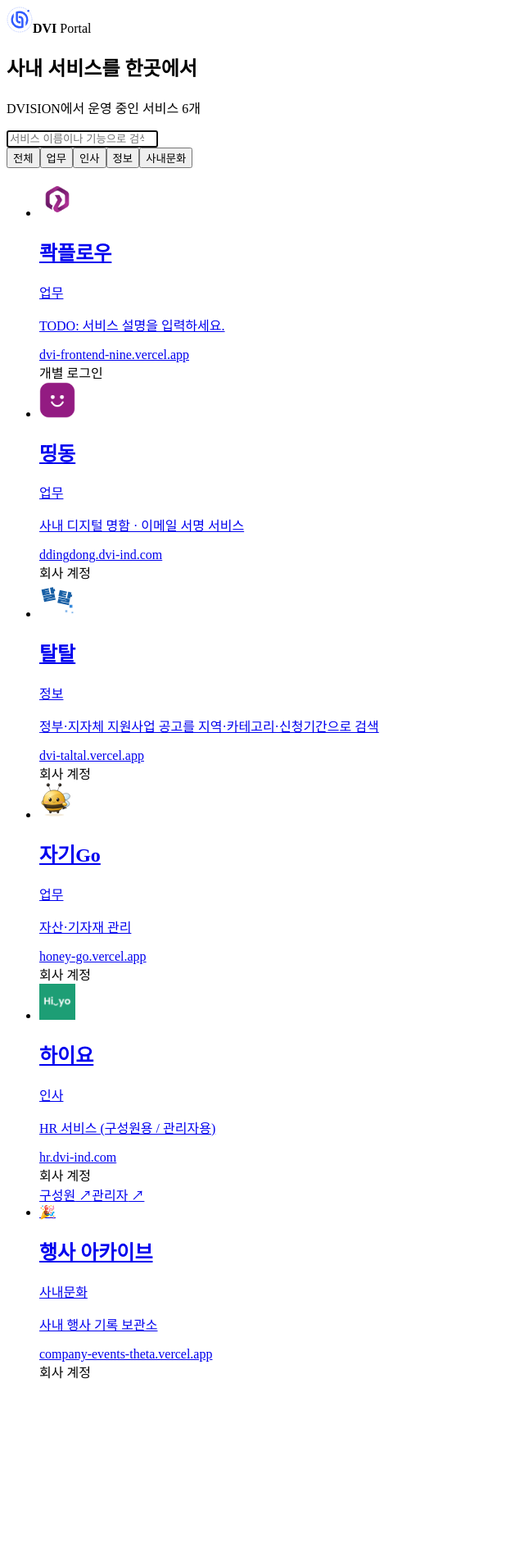
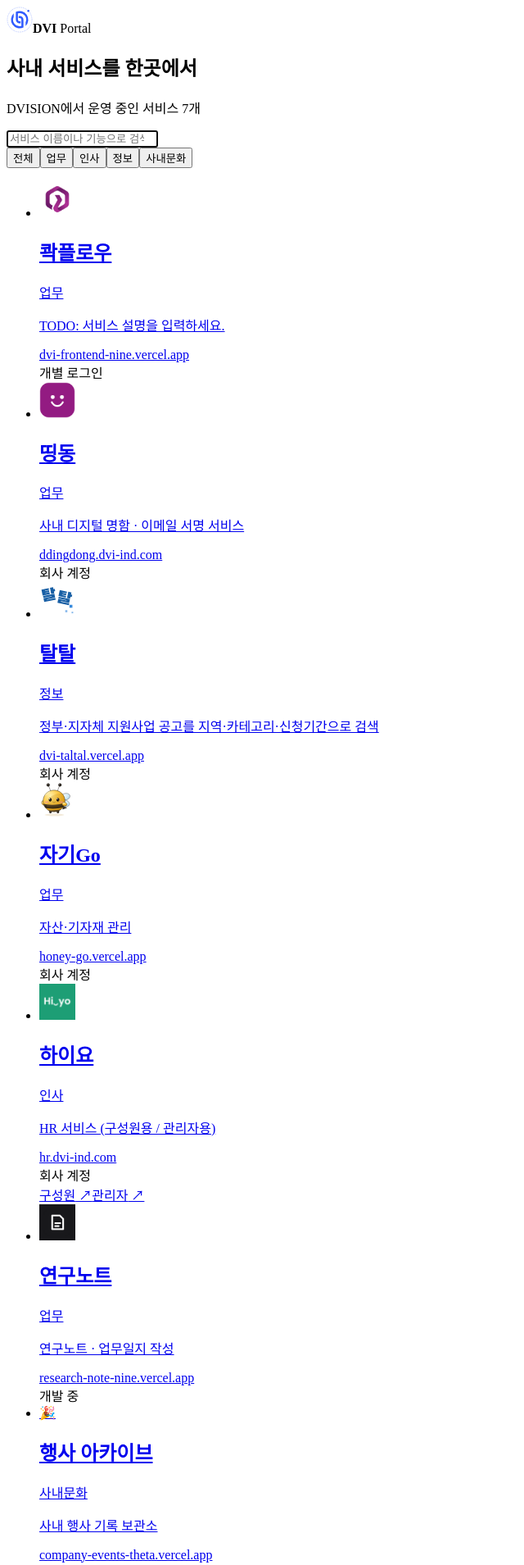
Before and after one commit to DVI-DGSW-26/dvi-service-hub, a React (Vite) app: page / in a window 1280 px wide. Shown: the top 1909 px of the page at 82% size, without its empty margins (0-640 px from the left). Before the commit the page ends 1701 px from the top, so only its background shows below. Built offline with nearby package versions, Linux system fonts and the light colour scheme; no server answers; the HTML template or start-up script is replaced by a standard one.

Commit message:
feat:research-note add

```diff
--- a/src/App.tsx
+++ b/src/App.tsx
@@ -195,7 +195,11 @@ function ServiceCard({ service: s }: { service: Service }) {
         </div>
       </a>
       <div className="card-foot">
-        <span className={`auth auth-${s.auth}`}>{AUTH_LABEL[s.auth]}</span>
+        {s.inDevelopment ? (
+          <span className="auth auth-dev">개발 중</span>
+        ) : (
+          <span className={`auth auth-${s.auth}`}>{AUTH_LABEL[s.auth]}</span>
+        )}
         {s.links.length > 1 && (
           <div className="links">
             {s.links.map((l) => (
--- a/src/services.ts
+++ b/src/services.ts
@@ -40,6 +40,8 @@ export interface Service {
   /** public/logos 아래 파일 경로. 없으면 emoji를 표시 */
   logo?: string
   emoji: string
+  /** 아직 개발 중인 서비스. 카드에 로그인 방식 대신 '개발 중'을 표시한다 */
+  inDevelopment?: boolean
 }
 
 export const services: Service[] = [
@@ -104,6 +106,18 @@ export const services: Service[] = [
     emoji: '👋',
   },
   {
+    id: 'research-note',
+    name: '연구노트',
+    description: '연구노트 · 업무일지 작성',
+    category: '업무',
+    links: [{ label: '열기', url: 'https://research-note-nine.vercel.app/' }],
+    auth: 'separate', // 로그인 미연동 — SSO 붙이면 'sso'와 access를 바꾼다
+    access: { type: 'any' },
+    logo: '/logos/research-note.png',
+    emoji: '📓',
+    inDevelopment: true,
+  },
+  {
     id: 'company-events',
     name: '행사 아카이브',
     description: '사내 행사 기록 보관소',
--- a/src/styles.css
+++ b/src/styles.css
@@ -100,6 +100,7 @@ a { color: inherit; text-decoration: none; }
 .auth-sso { background: var(--ok-soft); color: var(--ok); }
 .auth-separate { background: var(--warn-soft); color: var(--warn); }
 .auth-none { background: var(--accent-soft); color: var(--accent); }
+.auth-dev { background: var(--border); color: var(--muted); }
 .links { display: flex; gap: 12px; }
 .links a { color: var(--accent); font-weight: 600; }
 
```
Also changed, not shown: public/logos/research-note.png (added), 1 other file (tests, documents, lock files or other folders).
